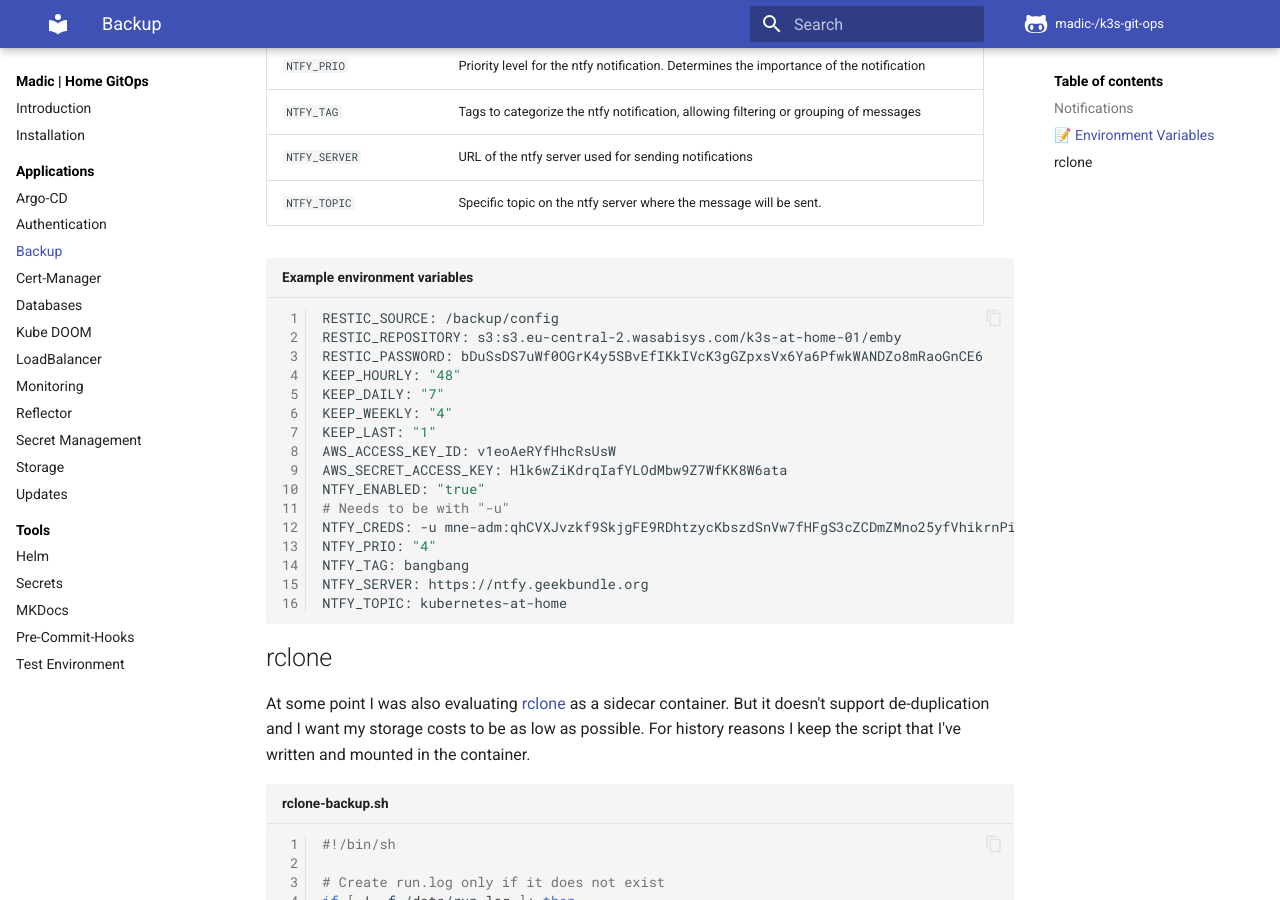
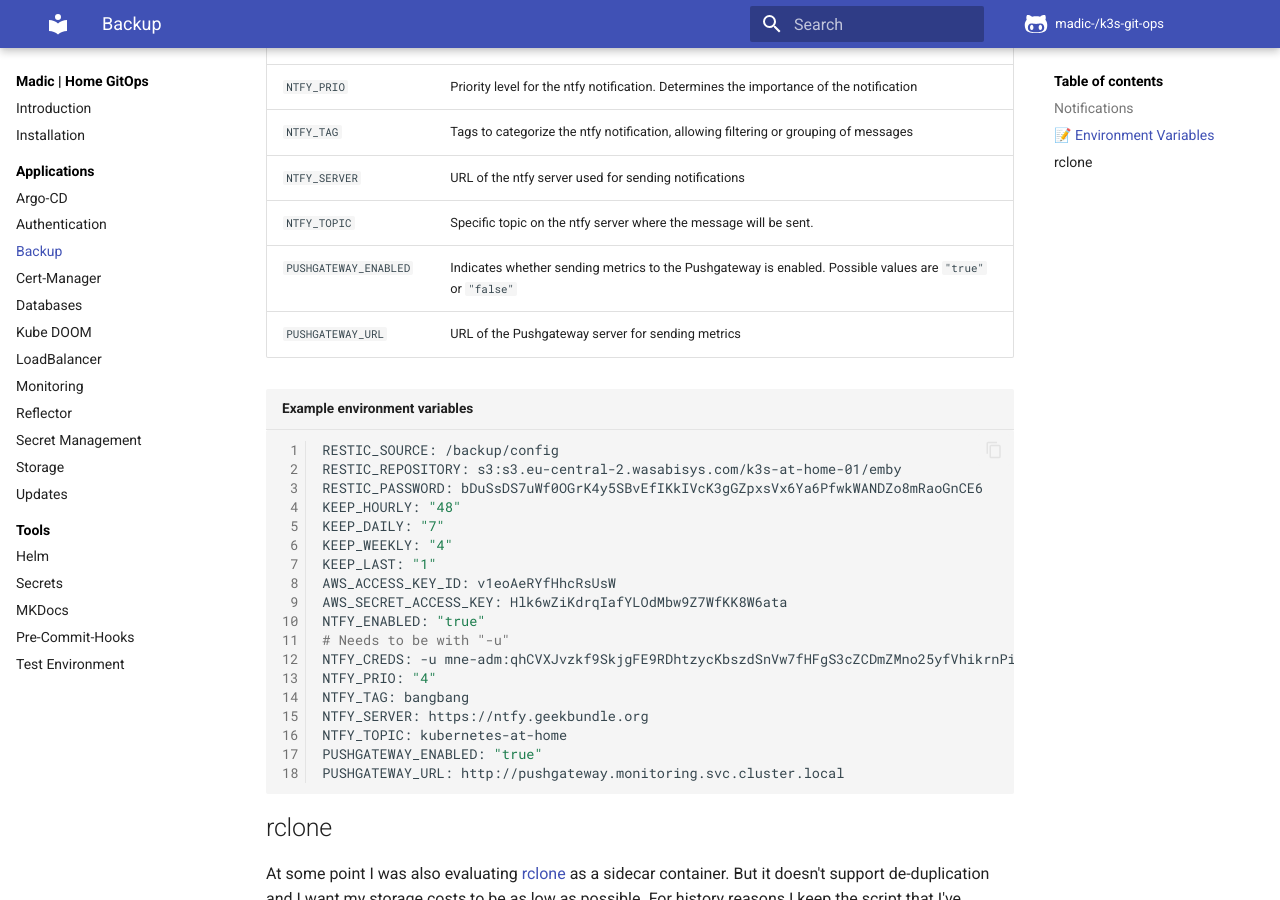
Before and after one commit to madic-creates/k3s-git-ops, an MkDocs documentation site: the page built from docs/backup.md, in a window 1280 px wide and 900 px high, scrolled down 3588 px. Built offline with MkDocs 1.6.1 and Material for MkDocs 9.7.7, drawn with Linux system fonts in a browser that asks for light colours; plug-ins that fetch from the network failed and are left out; comment, search, counter and statistics services are not loaded.

Commit message:
Backup: Added prometheus pushgateway support

````diff
--- a/docs/backup.md
+++ b/docs/backup.md
@@ -115,6 +115,8 @@ The following environment variables are used to configure the backup script.
 | `NTFY_TAG`              | Tags to categorize the ntfy notification, allowing filtering or grouping of messages           |
 | `NTFY_SERVER`           | URL of the ntfy server used for sending notifications                                          |
 | `NTFY_TOPIC`            | Specific topic on the ntfy server where the message will be sent.                              |
+| `PUSHGATEWAY_ENABLED`   | Indicates whether sending metrics to the Pushgateway is enabled. Possible values are `"true"` or `"false"` |
+| `PUSHGATEWAY_URL`       | URL of the Pushgateway server for sending metrics                                              |
 
 ```shell title="Example environment variables"
 RESTIC_SOURCE: /backup/config
@@ -133,6 +135,8 @@ NTFY_PRIO: "4"
 NTFY_TAG: bangbang
 NTFY_SERVER: https://ntfy.geekbundle.org
 NTFY_TOPIC: kubernetes-at-home
+PUSHGATEWAY_ENABLED: "true"
+PUSHGATEWAY_URL: http://pushgateway.monitoring.svc.cluster.local
 ```
 
 ## rclone
````
Also changed, not shown: 1 other file.
